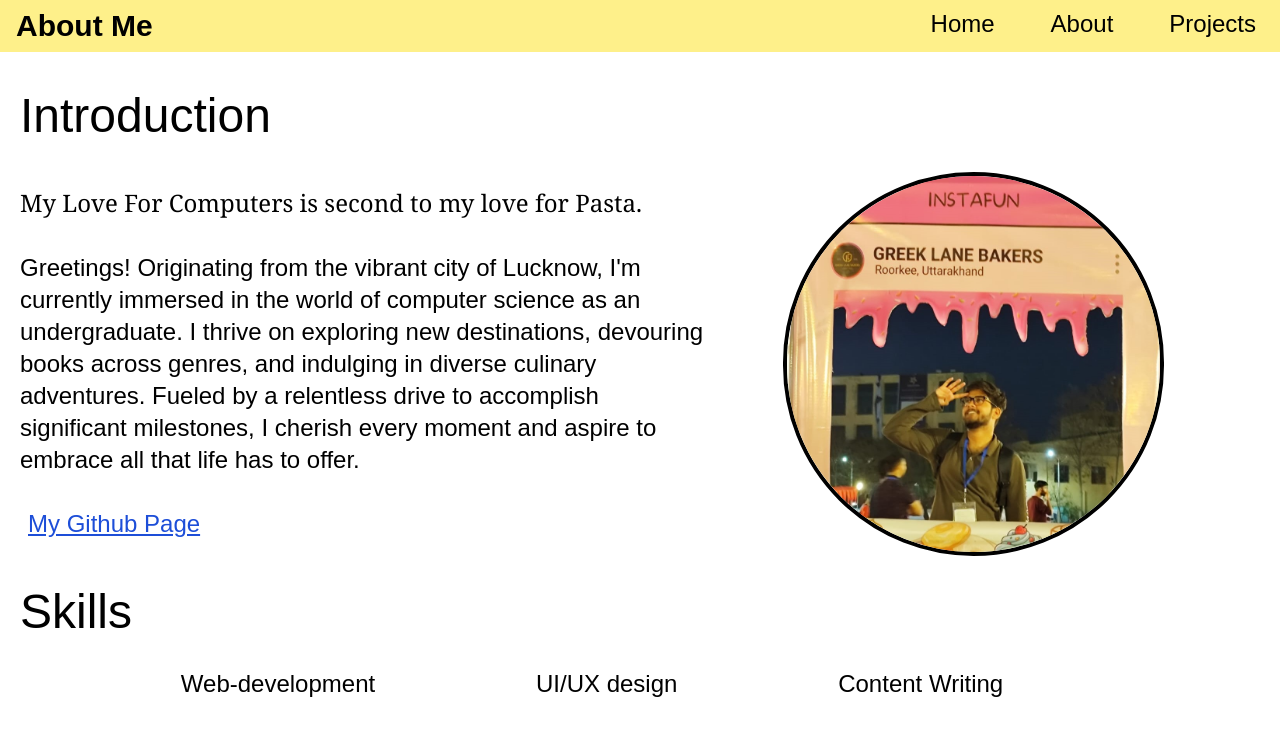
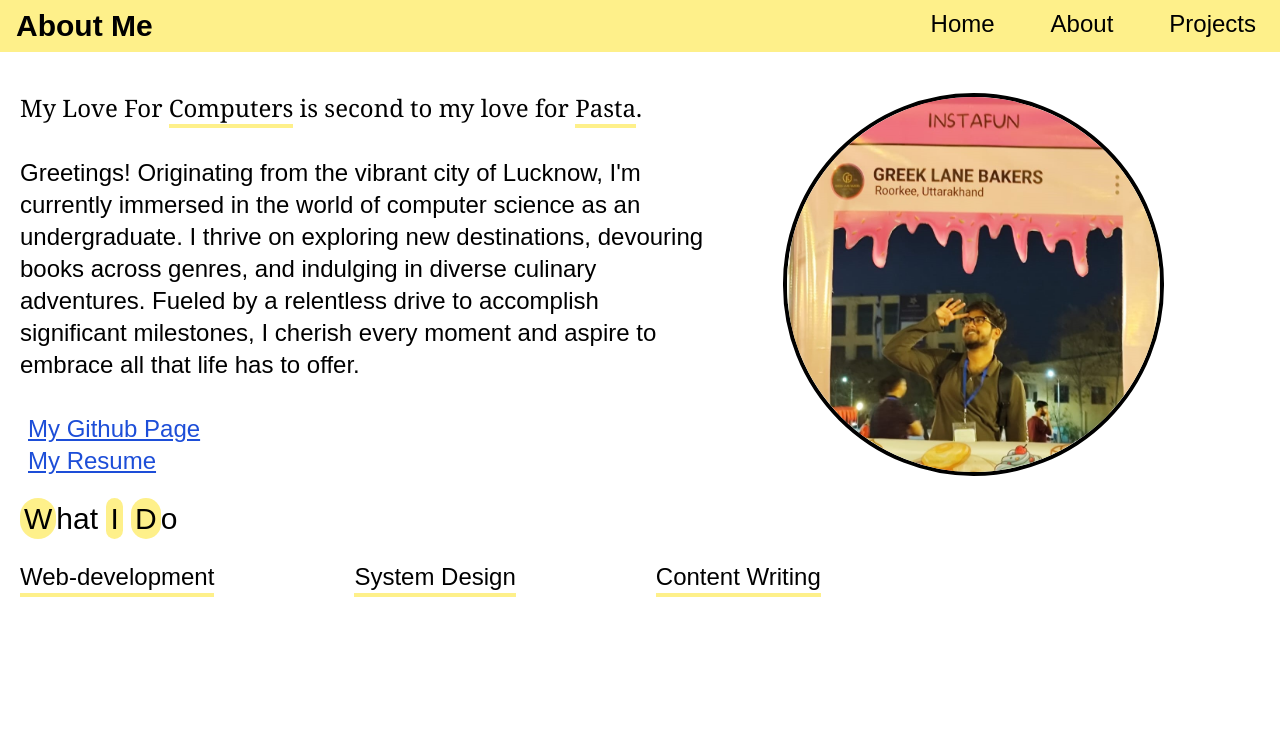
Before and after one commit to Alucard-spec/Portfolio, a React (Create React App) app: page /aboutMe in a window 1280 px wide. Shown: the top 736 px of the page. Built offline with nearby package versions, Linux system fonts and the light colour scheme; a web font is replaced by a local one.

Commit message:
Change about me

```diff
--- a/src/components/ExtendedAboutMe.jsx
+++ b/src/components/ExtendedAboutMe.jsx
@@ -1,27 +1,28 @@
 import React from 'react';
-
+import {motion} from "framer-motion"
 const ExtendedAboutMe = () => {
   return (
    <div  className='pt-10 p-5 mr-24 lg:mr-10 md:mr-5 sm:mr-0 '>
-    <div  className='text-5xl  md:text-3xl pb-8 flex gap-2 w-fit md:mx-auto'>Introduction </div>
+
 
     {/* Introduction block */}
 
     <div className='flex md:flex-col-reverse justify-between items-center'>
     <div className='text-2xl md:text-xl w-[60%] md:w-full'>
-      <span className='font-serif'>My Love For Computers is second to my love for Pasta.</span><br />
+      <span className='font-serif'>My Love For <span className='border-b-4 border-yellow-200'>Computers</span> is second to my love for <span className='border-b-4 border-yellow-200'>Pasta</span>.</span><br />
       <br />
       Greetings! Originating from the vibrant city of Lucknow, I'm currently immersed in the world of computer science as an undergraduate. I thrive on exploring new destinations, devouring books across genres, and indulging in diverse culinary adventures. Fueled by a relentless drive to accomplish significant milestones, I cherish every moment and aspire to embrace all that life has to offer. <br /> <br />
      <div><a href="https://github.com/Alucard-spec" className='text-blue-700 underline hover:bg-yellow-200 p-2 rounded-2xl'>My Github Page</a></div>
+     <div><a href="https://drive.google.com/file/d/1cYTjQjpRlKZBnMfOzAz2Ca-japNvn_c6/view?usp=sharing" className='text-blue-700 underline hover:bg-yellow-200 p-2 rounded-2xl'>My Resume</a></div>
      </div>
 
-      <img src={require("./Content Writing/profilePic.jpg")} className='object-cover max-h-96 border-4 border-black rounded-full' alt="Avatar" />
+      <motion.img animate={{scale:1}} initial={{scale:0}} transition={{duration:0.5}} src={require("./Content Writing/profilePic.jpg")} className='object-cover max-h-96 border-4 border-black rounded-full' alt="Avatar" />
 
      </div>
      <div>
-     <div  className='text-5xl  md:text-3xl pb-8 pt-8 md:pt-5 md:mx-auto w-fit '>Skills</div>
-     <div className='text-2xl md:text-xl flex md:flex-col md:space-y-6 justify-evenly  '><div className=' md:mx-auto '>Web-development</div> <div className=' md:mx-auto '>UI/UX design</div>
-     <div className=' md:mx-auto '>Content Writing</div>
+     <div className='pt-6 text-3xl '>  <span className='bg-yellow-200 rounded-full p-1'>W</span>hat <span className='bg-yellow-200 rounded-full p-1'>I</span> <span className='bg-yellow-200 rounded-full p-1'>D</span>o</div>
+     <div className='text-2xl md:text-xl flex md:flex-col md:space-y-6 justify-between w-[70%] md:w-full lg:w-[85%] items-center pt-6 '><div className=' md:mx-auto border-b-4 border-yellow-200'>Web-development</div> <div className=' md:mx-auto border-b-4 border-yellow-200'>System Design</div>
+     <div className=' md:mx-auto border-b-4 border-yellow-200'>Content Writing</div>
        </div>
      </div>
 
```
